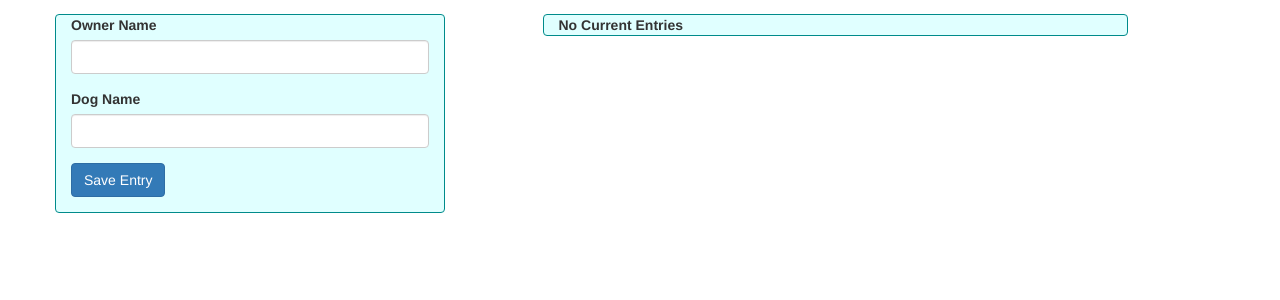
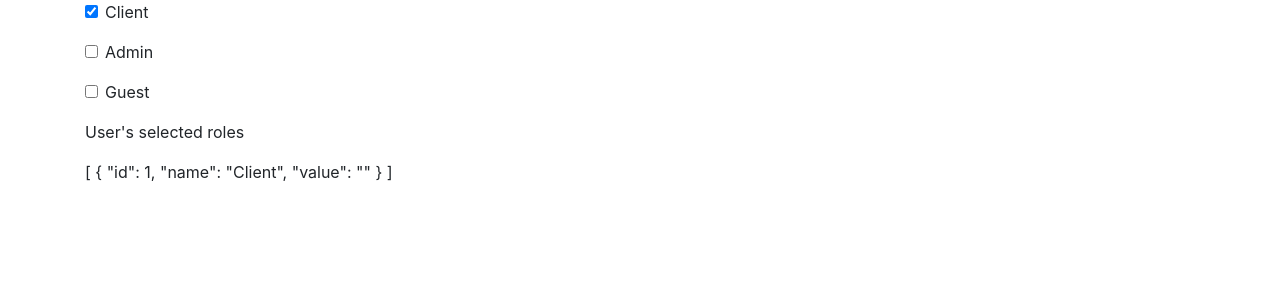
Before and after one commit to UniquelySimilar/vue-sandbox, a Vue app: page / in a window 1280 px wide. Shown: the top 300 px of the page. Built offline with nearby package versions, Linux system fonts and the light colour scheme.

Commit message:
vue cli update, bootstrap 4, new component

```diff
--- a/src/App.vue
+++ b/src/App.vue
@@ -1,16 +1,16 @@
 <template>
   <div id="app" class="container">
-    <create-entries />
+    <multi-checkbox-bound-array />
   </div>
 </template>
 
 <script>
-  import CreateEntries from '@/components/CreateEntries'
+  import MultiCheckboxBoundArray from '@/components/MultiCheckboxBoundArray'
 
   export default {
     name: 'App',
     components: {
-      CreateEntries
+      MultiCheckboxBoundArray
     }
   }
 </script>
--- /dev/null
+++ b/src/components/MultiCheckboxBoundArray.vue
@@ -0,0 +1,48 @@
+<template>
+  <div class="multi-checkbox-bound-array ">
+    <div class="form-group row" v-for="role in roles" :key="role.id">
+      <div class="col-md-6">
+        <div class="form-check">
+          <input class="form-check-input" type="checkbox" v-model="user.roles" :value="role" />
+          <label class="form-check-label">{{role.name}}</label>
+        </div>
+        </div>
+    </div>
+
+    <p>User's selected roles</p>
+    {{user.roles}}
+
+  </div>
+</template>
+
+<script>
+  export default {
+    data() {
+      return {
+        user: {
+          email: 'test@test.com',
+          // NOTE: Any objects in this 'user.roles' array must exactly match an object in 'roles' array
+          // (i.e. all property values must match) for a checkbox initial state to be rendered correctly
+          roles: [{ id: 1, name: 'Client', value: '' }]
+        },
+        roles: [
+          {
+            id: 1,
+            name: 'Client',
+            value: '',
+          },
+          {
+            id: 2,
+            name: 'Admin',
+            value: '',
+          },
+          {
+            id: 3,
+            name: 'Guest',
+            value: '',
+          }
+        ]
+      }
+    },
+  }
+</script>
```
Also changed, not shown: package.json (+4 -4 lines), 1 other file (tests, documents, lock files or other folders).
